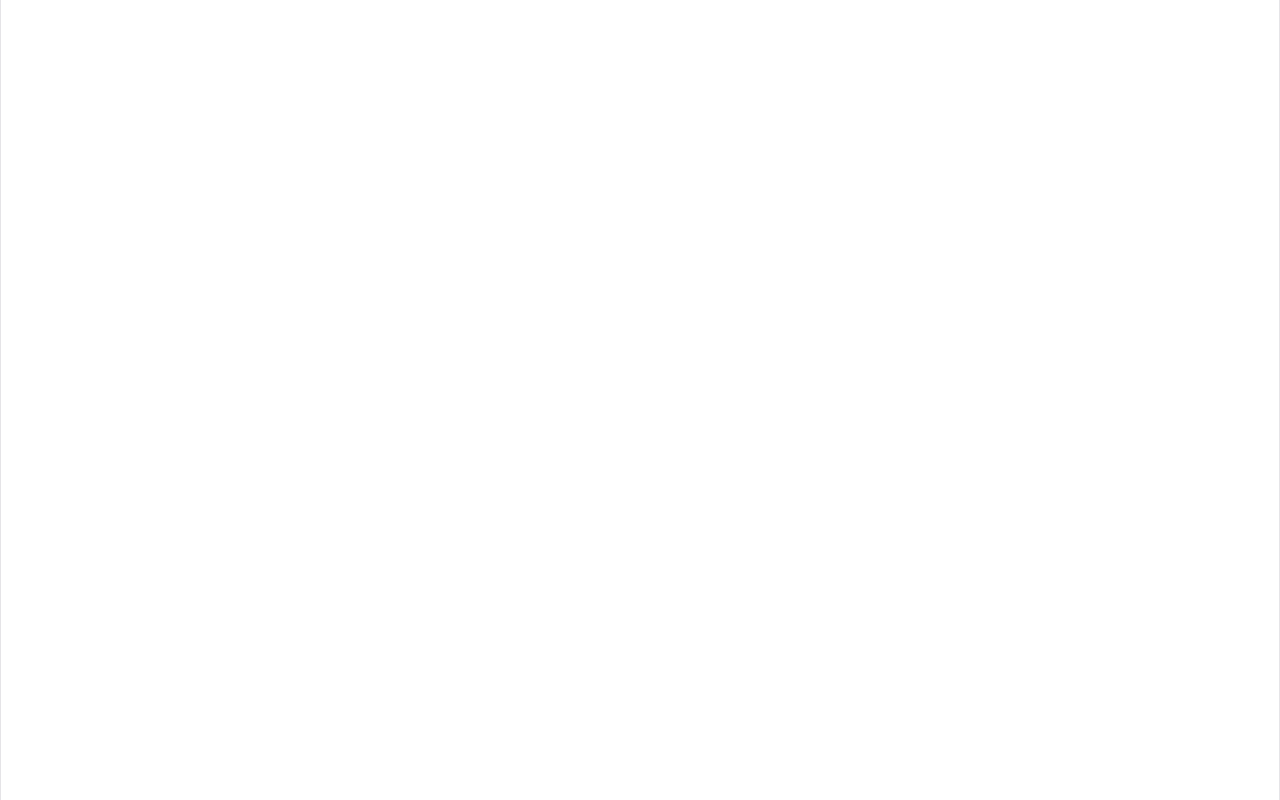
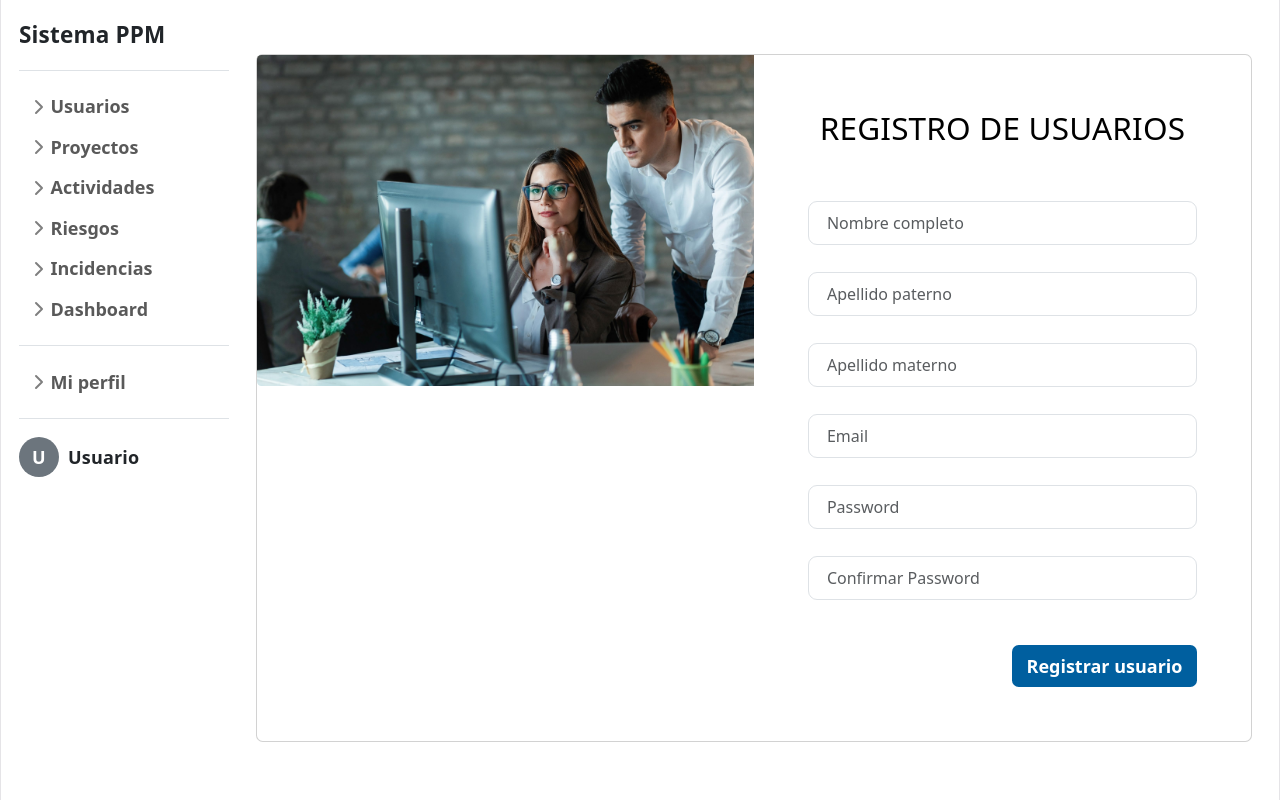
Before and after one commit to g3r4rd092/gerardo, a React (Vite) app: page /registro-usuarios in a window 1280 px wide. Before the commit this address had no page. Built offline with nearby package versions, Linux system fonts and the light colour scheme.

Commit message:
Login correcto, formulario menu y registro usuarios

```diff
--- a/package.json
+++ b/package.json
@@ -20,6 +20,7 @@
     "pg": "^8.23.0",
     "react": "^19.2.8",
     "react-dom": "^19.2.8",
+    "react-icons": "^5.7.0",
     "react-router-dom": "^7.18.4"
   },
   "devDependencies": {
--- a/src/App.jsx
+++ b/src/App.jsx
@@ -1,12 +1,14 @@
 import { Routes, Route } from "react-router-dom";
 import AppPPM from "./AppPPM";
 import Inicio from "./pages/Inicio";
+import RegistroUsuarios from './pages/RegistroUsuarios';
 
 function App() {
   return (
     <Routes>
       <Route path="/" element={<AppPPM />} />
       <Route path="/inicio" element={<Inicio />} />
+      <Route path="/registro-usuarios" element={<RegistroUsuarios />} />
     </Routes>
   );
 }
--- a/src/components/Menu.jsx
+++ b/src/components/Menu.jsx
@@ -1,4 +1,5 @@
 import { Link, useLocation, useNavigate } from "react-router-dom";
+
 
 function Menu() {
     const location = useLocation();
@@ -21,6 +22,7 @@ function Menu() {
     };
 
     return (
+
         <main>
             <aside
                 className="flex-shrink-0 p-3 bg-white"
@@ -40,9 +42,9 @@ function Menu() {
                 </Link>
 
                 {/* Menú */}
-                <ul className="list-unstyled ps-0">
+                <ul className="list-unstyled ps-0" style={{ textAlign: "justify" }}>
 
-                    {/* INICIO */}
+                    {/* USUARIOS*/}
                     <li className="mb-1">
                         <button
                             className="btn btn-toggle align-items-center rounded collapsed"
@@ -50,7 +52,7 @@ function Menu() {
                             data-bs-target="#inicio-collapse"
                             aria-expanded="false"
                         >
-                            Inicio
+                            Usuarios
                         </button>
 
                         <div
@@ -61,10 +63,10 @@ function Menu() {
 
                                 <li>
                                     <Link
-                                        to="/inicio"
-                                        className={menuActivo("/inicio")}
+                                        to="/registro-usuarios"
+                                        className={menuActivo("/registro-usuarios")}
                                     >
-                                        Inicio
+                                        Crear usuario
                                     </Link>
                                 </li>
 
@@ -73,7 +75,16 @@ function Menu() {
                                         to="/dashboard"
                                         className={menuActivo("/dashboard")}
                                     >
-                                        Dashboard
+                                        Modificar usuario
+                                    </Link>
+                                </li>
+
+                                <li>
+                                    <Link
+                                        to="/dashboard"
+                                        className={menuActivo("/dashboard")}
+                                    >
+                                        Baja usuario
                                     </Link>
                                 </li>
 
@@ -82,7 +93,7 @@ function Menu() {
                     </li>
 
 
-                    {/* ÓRDENES */}
+                    {/* PROYECTOS */}
                     <li className="mb-1">
                         <button
                             className="btn btn-toggle align-items-center rounded collapsed"
@@ -90,7 +101,7 @@ function Menu() {
                             data-bs-target="#ordenes-collapse"
                             aria-expanded="false"
                         >
-                            Órdenes
+                            Proyectos
                         </button>
 
                         <div
@@ -104,7 +115,7 @@ function Menu() {
                                         to="/ordenes"
                                         className={menuActivo("/ordenes")}
                                     >
-                                        Todas las órdenes
+                                        Crear proyecto
                                     </Link>
                                 </li>
 
@@ -113,7 +124,16 @@ function Menu() {
                                         to="/ordenes/nueva"
                                         className={menuActivo("/ordenes/nueva")}
                                     >
-                                        Nueva orden
+                                        Modificar proyecto
+                                    </Link>
+                                </li>
+
+                                <li>
+                                    <Link
+                                        to="/ordenes/nueva"
+                                        className={menuActivo("/ordenes/nueva")}
+                                    >
+                                        Eliminar proyecto
                                     </Link>
                                 </li>
 
@@ -122,7 +142,7 @@ function Menu() {
                     </li>
 
 
-                    {/* PRODUCTOS */}
+                    {/* ACTIVIDADES */}
                     <li className="mb-1">
                         <button
                             className="btn btn-toggle align-items-center rounded collapsed"
@@ -130,7 +150,7 @@ function Menu() {
                             data-bs-target="#productos-collapse"
                             aria-expanded="false"
                         >
-                            Productos
+                            Actividades
                         </button>
 
                         <div
@@ -144,7 +164,7 @@ function Menu() {
                                         to="/productos"
                                         className={menuActivo("/productos")}
                                     >
-                                        Productos
+                                        Crear actividad
                                     </Link>
                                 </li>
 
@@ -153,7 +173,16 @@ function Menu() {
                                         to="/productos/nuevo"
                                         className={menuActivo("/productos/nuevo")}
                                     >
-                                        Nuevo producto
+                                        Modificar actividad
+                                    </Link>
+                                </li>
+
+                                <li>
+                                    <Link
+                                        to="/productos/nuevo"
+                                        className={menuActivo("/productos/nuevo")}
+                                    >
+                                        Eliminar actividad
                                     </Link>
                                 </li>
 
@@ -162,20 +191,20 @@ function Menu() {
                     </li>
 
 
-                    {/* CLIENTES */}
+                    {/* RIESGOS */}
                     <li className="mb-1">
                         <button
                             className="btn btn-toggle align-items-center rounded collapsed"
                             data-bs-toggle="collapse"
-                            data-bs-target="#clientes-collapse"
+                            data-bs-target="#riesgos-collapse"
                             aria-expanded="false"
                         >
-                            Clientes
+                            Riesgos
                         </button>
 
                         <div
                             className="collapse"
-                            id="clientes-collapse"
+                            id="riesgos-collapse"
                         >
                             <ul className="btn-toggle-nav list-unstyled fw-normal pb-1 small">
 
@@ -184,7 +213,7 @@ function Menu() {
                                         to="/clientes"
                                         className={menuActivo("/clientes")}
                                     >
-                                        Clientes
+                                        Crear riesgo
                                     </Link>
                                 </li>
 
@@ -193,13 +222,92 @@ function Menu() {
                                         to="/clientes/nuevo"
                                         className={menuActivo("/clientes/nuevo")}
                                     >
-                                        Nuevo cliente
+                                        Modificar riesgo
+                                    </Link>
+                                </li>
+
+                                <li>
+                                    <Link
+                                        to="/clientes/nuevo"
+                                        className={menuActivo("/clientes/nuevo")}
+                                    >
+                                        Eliminar riesgo
                                     </Link>
                                 </li>
 
                             </ul>
                         </div>
                     </li>
+
+                    {/* INCIDENCIAS */}
+                    <li className="mb-1">
+                        <button
+                            className="btn btn-toggle align-items-center rounded collapsed"
+                            data-bs-toggle="collapse"
+                            data-bs-target="#incidencias-collapse"
+                            aria-expanded="false"
+                        >
+                            Incidencias
+                        </button>
+
+                        <div
+                            className="collapse"
+                            id="incidencias-collapse"
+                        >
+                            <ul className="btn-toggle-nav list-unstyled fw-normal pb-1 small">
+
+                                <li>
+                                    <Link
+                                        to="/clientes"
+                                        className={menuActivo("/clientes")}
+                                    >
+                                        Crear incidencia
+                                    </Link>
+                                </li>
+
+                            </ul>
+                        </div>
+                    </li>
+
+                    {/* DASHBOARD */}
+                    <li className="mb-1">
+                        <button
+                            className="btn btn-toggle align-items-center rounded collapsed"
+                            data-bs-toggle="collapse"
+                            data-bs-target="#dashboard-collapse"
+                            aria-expanded="false"
+                        >
+                            Dashboard
+                        </button>
+
+                        <div
+                            className="collapse"
+                            id="dashboard-collapse"
+                        >
+                            <ul className="btn-toggle-nav list-unstyled fw-normal pb-1 small">
+
+                                <li>
+                                    <Link
+                                        to="/clientes"
+                                        className={menuActivo("/clientes")}
+                                    >
+                                        Gráfica general
+                                    </Link>
+                                </li>
+
+                                <li>
+                                    <Link
+                                        to="/clientes"
+                                        className={menuActivo("/clientes")}
+                                    >
+                                        Gráfica por proyectos
+                                    </Link>
+                                </li>
+
+                            </ul>
+                        </div>
+                    </li>
+
 
 
                     {/* SEPARADOR */}
@@ -215,7 +323,7 @@ function Menu() {
                             data-bs-target="#account-collapse"
                             aria-expanded="false"
                         >
-                            Cuenta
+                            Mi perfil
                         </button>
 
                         <div
@@ -289,9 +397,7 @@ function Menu() {
                 </div>
 
             </aside>
-            <script src="./assets/dist/js/bootstrap.bundle.min.js"></script>
 
-            <script src="./js/sidebars.js"></script>
         </main>
 
 
--- a/src/css/estilos.css
+++ b/src/css/estilos.css
@@ -3,22 +3,37 @@
     max-width: none;
 }
 
-.card-login{
+.card-login {
     height: 600px;
 }
 
-.h1-ppm{
+.h1-ppm {
     font-size: 22px;
     text-align: center;
     color: #005f9f;
 }
 
-.div-logo{
+.div-logo {
     margin-top: -20%;
 }
 
-.btn-bis{
+.btn-bis {
     background-color: #005f9f;
     color: #ffffff;
     font-weight: bold;
 }
+
+.card-registration .select-input.form-control[readonly]:not([disabled]) {
+    font-size: 16px;
+    line-height: 2.15;
+    padding-left: .75em;
+    padding-right: .75em;
+}
+
+.card-registration .select-arrow {
+    top: 13px;
+}
+
+#form3Example8{
+    font-size: 16px;
+}
--- /dev/null
+++ b/src/pages/RegistroUsuarios.jsx
@@ -0,0 +1,88 @@
+import Menu from "../components/Menu";
+import React, { useState } from "react";
+import { useNavigate } from "react-router-dom";
+import "../css/estilos.css";
+import ImgGestion from "../assets/imagenes/gestion.jpg";
+
+function RegistroUsuarios() {
+
+    const [form, setForm] = useState({
+        nombre: "",
+        apellido: "",
+        correo: "",
+        password: "",
+    });
+
+    return (
+
+
+        <div className="d-flex">
+
+            <Menu />
+            <style>
+
+
+            </style>
+
+            <div className="container-fluid p-4">
+                <main className="flex-grow-1">
+
+                    <div className="row d-flex justify-content-center align-items-center h-100">
+                        <div className="col">
+                            <div className="card card-registration my-4">
+                                <div className="row g-0">
+                                    <div className="col-xl-6 d-none d-xl-block" style={{ alignItems: "center" }}>
+                                        <img src={ImgGestion}
+                                            alt="Gestion proyectos" className="img-fluid"
+                                            style={{ borderTopLeftRadius: '.25rem', borderBottomLeftRadius: '.25rem' }} />
+                                    </div>
+                                    <div className="col-xl-6">
+                                        <div className="card-body p-md-5 text-black">
+                                            <h3 className="mb-5 text-uppercase">Registro de Usuarios</h3>
+
+                                            <div data-mdb-input-init className="form-outline mb-4">
+                                                <input type="text" id="form3Example8" className="form-control form-control-lg" placeholder="Nombre completo" />
+                                            </div>
+
+                                            <div data-mdb-input-init className="form-outline mb-4">
+                                                <input type="text" id="form3Example8" className="form-control form-control-lg" placeholder="Apellido paterno" />
+                                            </div>
+
+                                            <div data-mdb-input-init className="form-outline mb-4">
+                                                <input type="text" id="form3Example8" className="form-control form-control-lg" placeholder="Apellido materno" />
+                                            </div>
+
+                                            <div data-mdb-input-init className="form-outline mb-4">
+                                                <input type="email" id="form3Example8" className="form-control form-control-lg" placeholder="Email" />
+
+                                            </div>
+
+                                            <div data-mdb-input-init className="form-outline mb-4">
+                                                <input type="password" id="form3Example8" className="form-control form-control-lg" placeholder="Password" />
+                                            </div>
+
+                                            <div data-mdb-input-init className="form-outline mb-4">
+                                                <input type="password" id="form3Example8" className="form-control form-control-lg" placeholder="Confirmar Password" />
+                                            </div>
+
+
+
+                                            <div className="d-flex justify-content-end pt-3">
+                                                 <input className="btn btn-bis" type="submit" value="Registrar usuario" />
+                                            </div>
+
+                                        </div>
+                                    </div>
+                                </div>
+                            </div>
+                        </div>
+                    </div>
+
+
+                </main>
+            </div>
+        </div>
+    );
+}
+
+export default RegistroUsuarios;
```
Also changed, not shown: src/assets/imagenes/gestion.jpg (added), 1 other file (tests, documents, lock files or other folders).
